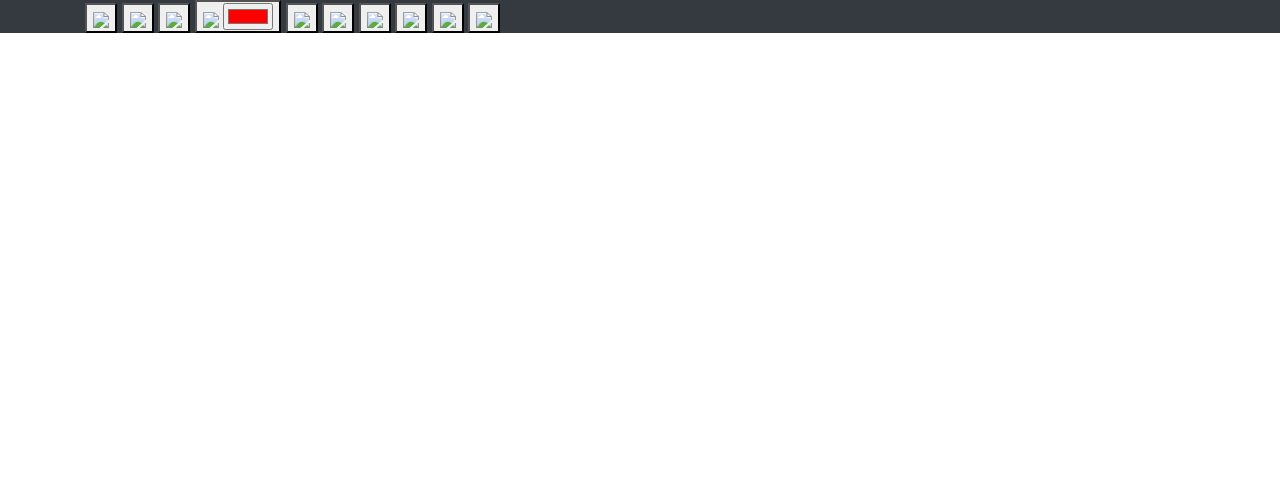
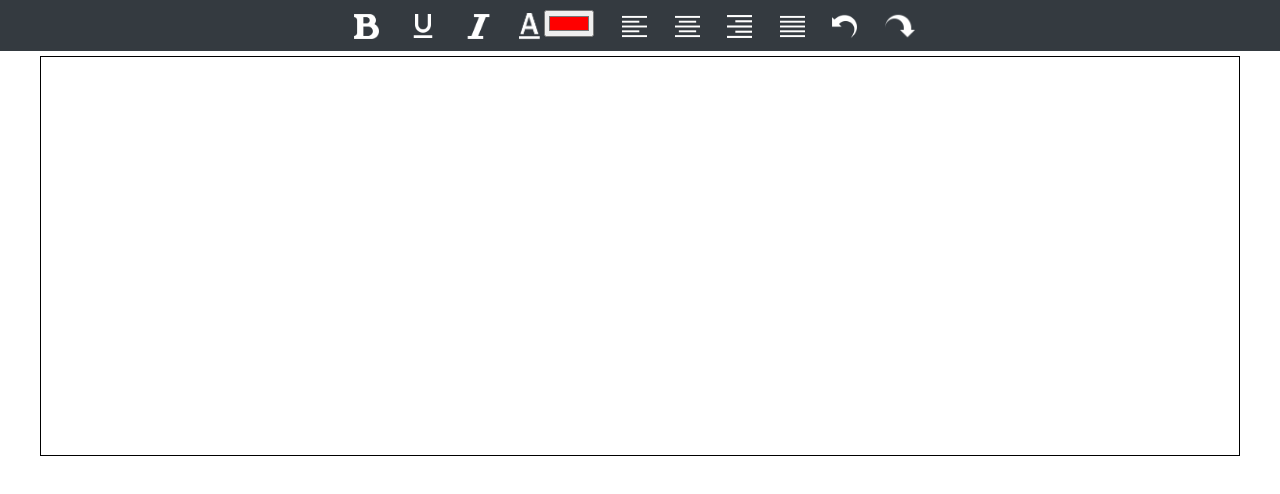
Before and after one commit to ChamodUthpala/TextEditor-Assignment1, a plain HTML site: page index.html in a window 1280 px wide. Drawn offline with nearby package versions, Linux system fonts and the light colour scheme; the site is published under a folder, as on GitHub Pages, so addresses that start at the root find nothing.

Commit message:
Finalize doc

```diff
--- a/index.html
+++ b/index.html
@@ -9,7 +9,7 @@
     <!-- Bootstrap CSS -->
     <link rel="stylesheet" href="https://maxcdn.bootstrapcdn.com/bootstrap/4.0.0/css/bootstrap.min.css" integrity="sha384-Gn5384xqQ1aoWXA+058RXPxPg6fy4IWvTNh0E263XmFcJlSAwiGgFAW/dAiS6JXm" crossorigin="anonymous">
     <link rel="stylesheet" href="https://cdnjs.cloudflare.com/ajax/libs/font-awesome/4.7.0/css/font-awesome.min.css">
-    <link rel="stylesheet" href="/Style.css">
+    <link rel="stylesheet" href="Style.css">
     <title>Text Editor - CT/2019/050 </title>
 </head>
 
@@ -18,35 +18,35 @@
     <div class="toolbar bg-dark">
         <div class="container">
             <button class="B" onclick="toBold()">
-                <img src="/Resources/bold-xxl.png" width=25px>
+                <img src="Resources/bold-xxl.png" width=25px>
             </button>
             <button class="U" onclick="toUnderline()">
-                <img src="/Resources/format_underline_white_192x192.png" width=32px>
+                <img src="Resources/format_underline_white_192x192.png" width=32px>
             </button>
             <button class="I" onclick="toItalic()">
-                <img src="/Resources/italic-xxl.png" width=25px>
+                <img src="Resources/italic-xxl.png" width=25px>
             </button>
             <button class="color" onclick="changeFontColor()">
-                <img src="/Resources/Text_color.png" width=21px>
+                <img src="Resources/Text_color.png" width=21px>
                 <input type="color" id="fontColorPicker" value="#000000">
             </button>
             <button class="L" onclick="Left()">
-                <img src="/Resources/left.png" width=25px>
+                <img src="Resources/left.png" width=25px>
             </button>
             <button class="C" onclick="Center()">
-                <img src="/Resources/center.png" width=25px>
+                <img src="Resources/center.png" width=25px>
             </button>
             <button class="R" onclick="Right()">
-                <img src="/Resources/right.png" width=25px>
+                <img src="Resources/right.png" width=25px>
             </button>
             <button class="J" onclick="Justify()">
-                <img src="/Resources/justify.png" width=25px>
+                <img src="Resources/justify.png" width=25px>
             </button>
             <button class="undo" onclick="Undo()">
-                <img src="/Resources/undo-4-32.png" width=25px>
+                <img src="Resources/undo-4-32.png" width=25px>
             </button>
             <button class="redo" onclick="Redo()">
-                <img src="/Resources/action-redo-32.png" width=30px>
+                <img src="Resources/action-redo-32.png" width=30px>
             </button>
         </div>
     </div>
```
